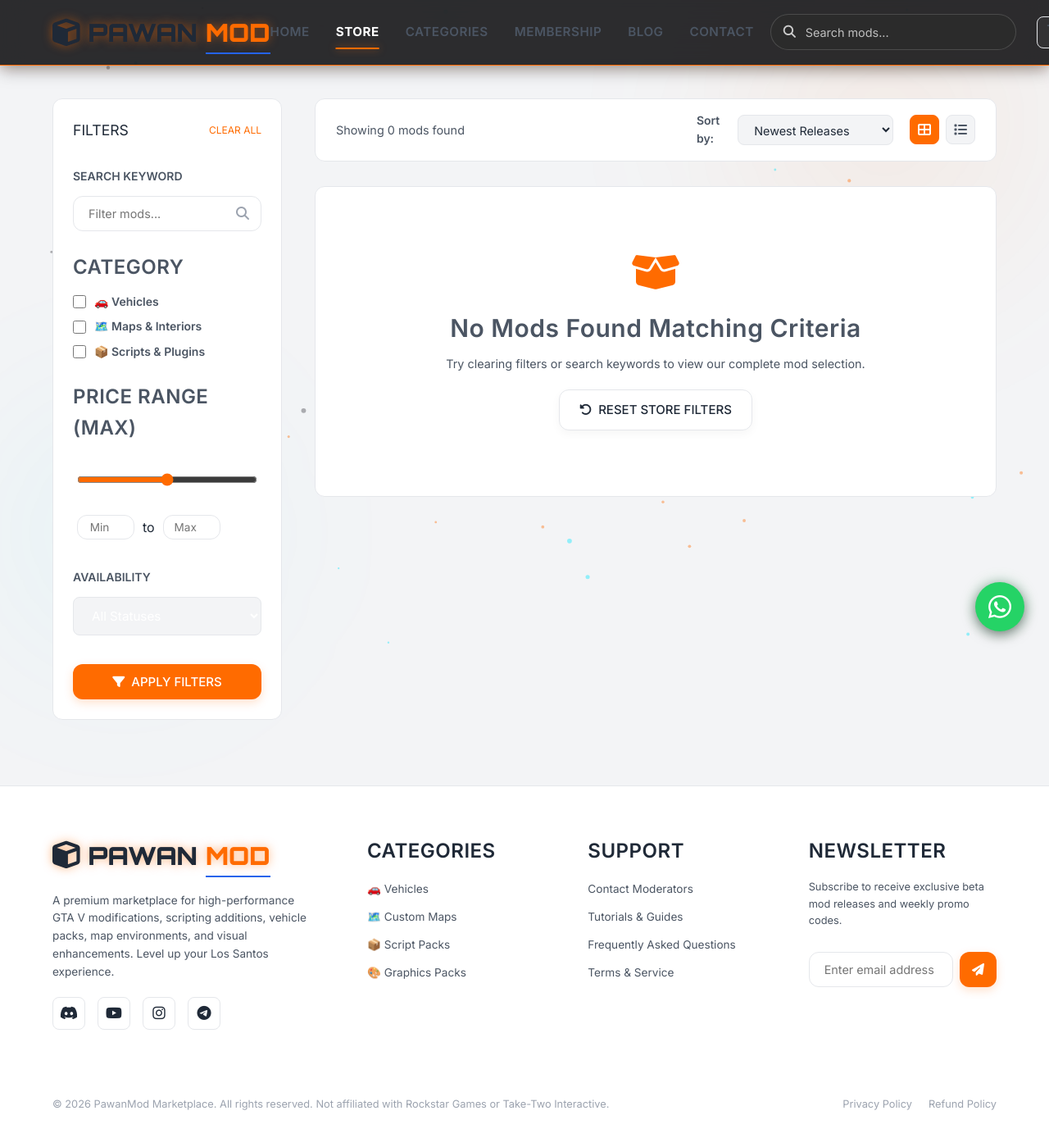
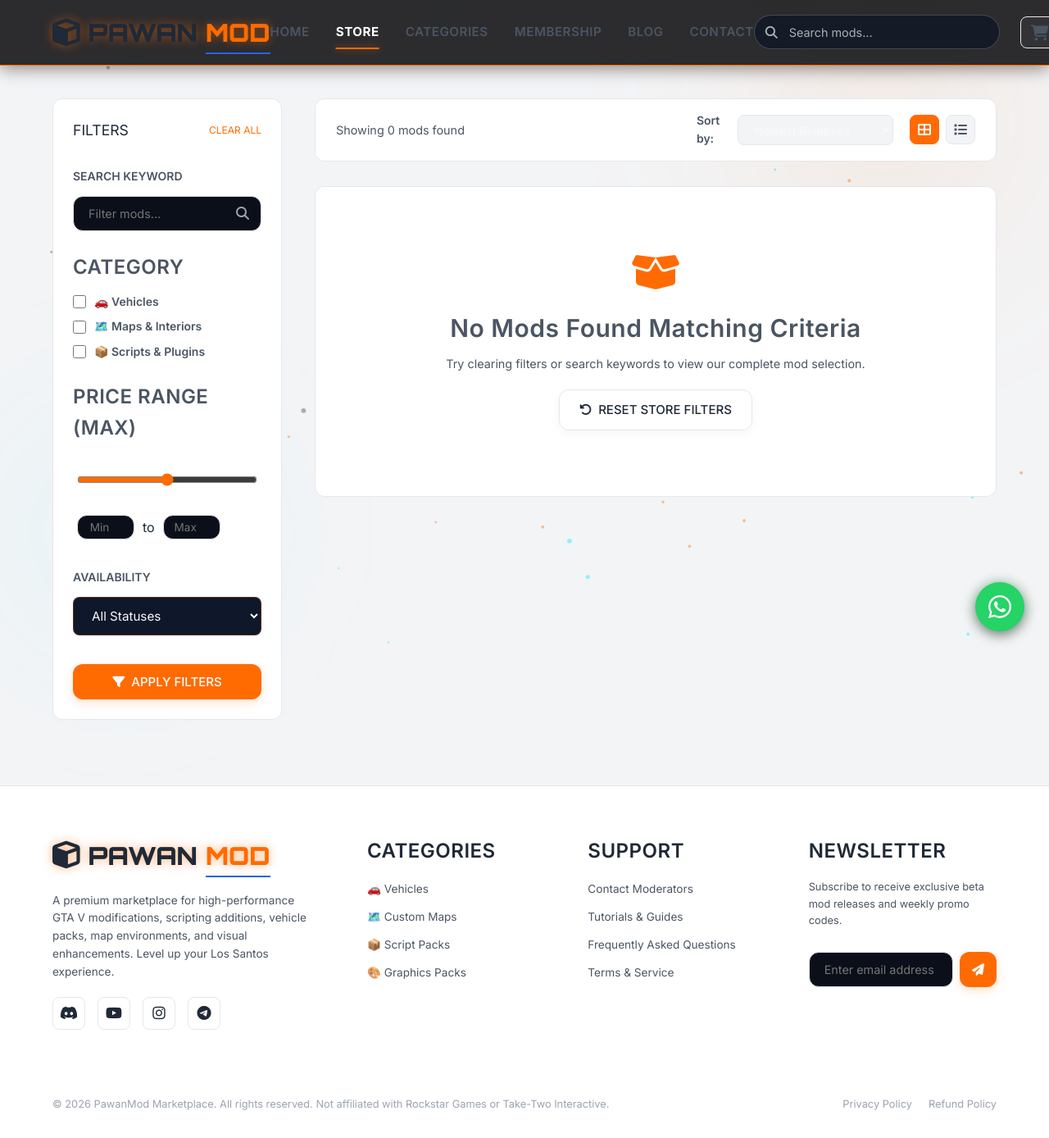
Before and after one commit to Tsrinivas123/gtav-mods, a Django app: page /store/ in a window 1280 px wide; the page is wider, and only the part inside the window is pictured. Shown: that part at 82% size. Run offline with Django 5.2, Linux system fonts and the light colour scheme; data that the repository does not hold is empty.

Commit message:
Fix availability dropdown, search bar, and coupon toggle UI

```diff
--- a/static/css/style.css
+++ b/static/css/style.css
@@ -121,11 +121,25 @@ textarea {
   padding: 12px 18px;
   border-radius: var(--border-radius);
   border: 1px solid var(--card-border);
-  background: white;
-  color: var(--color-text-primary);
+  background: #0B0F19;
+  color: #F8FAFC;
   font-family: 'Inter', 'Segoe UI', Roboto, Helvetica, Arial, sans-serif;
   font-size: 0.9rem;
   transition: var(--transition-smooth);
+}
+
+select option {
+  background-color: #0F172A !important;
+  color: #F8FAFC !important;
+  font-size: 0.9rem !important;
+  padding: 10px 14px !important;
+}
+
+select option:hover,
+select option:focus,
+select option:checked {
+  background-color: #FF6B00 !important;
+  color: #FFFFFF !important;
 }
 
 .form-input:focus,
@@ -137,8 +151,8 @@ input[type="url"]:focus,
 select:focus,
 textarea:focus {
   outline: none;
-  border-color: var(--accent-cyan);
-  box-shadow: 0 0 0 3px rgba(37, 99, 235, 0.1);
+  border-color: var(--accent-orange, #FF6B00);
+  box-shadow: 0 0 0 3px rgba(255, 107, 0, 0.2);
 }
 
 ul {
@@ -404,89 +418,72 @@ header {
 /* Wide Search Bar Redesign - Stable Width constraints */
 .header-search {
   position: relative;
-  width: 320px;
-  display: flex;
-  justify-content: flex-end;
+  width: 300px;
+  display: flex;
+  align-items: center;
 }
 
 .header-search input {
-  width: 300px;
-  height: 44px;
-  background: #2b2b2b;
-  border: 1px solid rgba(255, 255, 255, 0.15);
-  border-radius: 22px;
-  padding: 0 16px 0 42px;
-  color: white;
+  width: 100% !important;
+  height: 42px;
+  background: #141A26 !important;
+  border: 1px solid rgba(255, 255, 255, 0.2) !important;
+  border-radius: 22px !important;
+  padding: 0 16px 0 42px !important;
+  color: #FFFFFF !important;
   font-family: 'Inter', 'Segoe UI', Roboto, Helvetica, Arial, sans-serif !important;
-  font-size: 0.9rem;
+  font-size: 0.9rem !important;
   outline: none !important;
-  box-shadow: none;
-  transition: width 0.3s cubic-bezier(0.4, 0, 0.2, 1), border-color 0.3s ease, box-shadow 0.3s ease;
+  box-shadow: none !important;
+  transition: all 0.25s ease !important;
 }
 
 .header-search input::placeholder {
-  color: rgba(255, 255, 255, 0.7);
+  color: rgba(255, 255, 255, 0.65) !important;
   font-family: 'Inter', 'Segoe UI', Roboto, Helvetica, Arial, sans-serif !important;
-  opacity: 1;
+  opacity: 1 !important;
 }
 
 .header-search input:focus {
-  width: 320px;
-  border-color: #ff7a00;
-  box-shadow: 0 0 15px rgba(255, 122, 0, 0.18) !important;
-  outline: none !important;
-}
-
-.header-search i {
+  border-color: #FF6B00 !important;
+  box-shadow: 0 0 12px rgba(255, 107, 0, 0.3) !important;
+  background: #0B0F19 !important;
+}
+
+.header-search .header-search-btn {
   position: absolute;
-  left: 36px;
+  left: 14px;
   top: 50%;
   transform: translateY(-50%);
-  color: #cccccc;
+  background: none;
+  border: none;
+  padding: 0;
+  margin: 0;
+  color: rgba(255, 255, 255, 0.65);
+  cursor: pointer;
+  display: flex;
+  align-items: center;
+  justify-content: center;
   font-size: 0.95rem;
-  pointer-events: none;
-  transition: left 0.3s cubic-bezier(0.4, 0, 0.2, 1), color 0.3s ease;
-}
-
-.header-search input:focus + i {
-  left: 16px;
-  color: #ff7a00;
-}
-
-/* Responsive Search Bar overrides to prevent layout shifts */
-@media (max-width: 1200px) {
-  .header-search {
-    width: 280px;
-  }
-  .header-search input {
-    width: 260px;
-  }
-  .header-search input:focus {
-    width: 280px;
-  }
-  .header-search i {
-    left: 36px;
-  }
-  .header-search input:focus + i {
-    left: 16px;
-  }
+  transition: color 0.2s ease;
+  z-index: 2;
+}
+
+.header-search input:focus ~ .header-search-btn,
+.header-search .header-search-btn:hover {
+  color: #FF6B00;
+}
+
+.header-search .header-search-btn i {
+  position: static !important;
+  transform: none !important;
+  color: inherit !important;
+  font-size: inherit !important;
 }
 
 @media (max-width: 991px) {
   .header-search {
-    width: 260px;
-  }
-  .header-search input {
-    width: 240px;
-  }
-  .header-search input:focus {
-    width: 260px;
-  }
-  .header-search i {
-    left: 36px;
-  }
-  .header-search input:focus + i {
-    left: 16px;
+    width: 250px;
   }
 }
 
@@ -494,12 +491,6 @@ header {
   .header-search {
     width: 100%;
     margin: 10px 0;
-  }
-  .header-search input {
-    width: 100% !important;
-  }
-  .header-search i {
-    left: 16px !important;
   }
 }
 
--- a/templates/base.html
+++ b/templates/base.html
@@ -62,7 +62,7 @@
         <!-- Search Bar -->
         <form action="{% url 'marketplace:store' %}" method="GET" class="header-search" role="search">
           <input type="text" name="search" id="headerSearchInput" placeholder="Search mods..." value="{{ search_query|default:'' }}" aria-label="Search mods catalogue">
-          <button type="submit" style="background:none; border:none; color:inherit; cursor:pointer;" aria-label="Submit search">
+          <button type="submit" class="header-search-btn" aria-label="Submit search">
             <i class="fa-solid fa-magnifying-glass"></i>
           </button>
         </form>
--- a/templates/store.html
+++ b/templates/store.html
@@ -89,11 +89,11 @@
         <!-- Stock Status Section -->
         <div class="filter-section">
           <label for="stockStatusSelect" class="filter-section-title" style="display: block;">Availability</label>
-          <select id="stockStatusSelect" name="stock_status" class="form-input autosubmit-filter" style="width: 100%;" aria-label="Availability status filter">
-            <option value="">All Statuses</option>
-            <option value="available" {% if stock_status == 'available' %}selected{% endif %}>Available</option>
-            <option value="coming_soon" {% if stock_status == 'coming_soon' %}selected{% endif %}>Coming Soon</option>
-            <option value="deprecated" {% if stock_status == 'deprecated' %}selected{% endif %}>Deprecated</option>
+          <select id="stockStatusSelect" name="stock_status" class="form-input autosubmit-filter" style="width: 100%; color: #F8FAFC; background-color: #0F172A; border: 1px solid rgba(255, 107, 0, 0.3);" aria-label="Availability status filter">
+            <option value="" style="background-color: #0F172A; color: #F8FAFC;">All Statuses</option>
+            <option value="available" {% if stock_status == 'available' %}selected{% endif %} style="background-color: #0F172A; color: #F8FAFC;">Available</option>
+            <option value="coming_soon" {% if stock_status == 'coming_soon' %}selected{% endif %} style="background-color: #0F172A; color: #F8FAFC;">Coming Soon</option>
+            <option value="deprecated" {% if stock_status == 'deprecated' %}selected{% endif %} style="background-color: #0F172A; color: #F8FAFC;">Deprecated</option>
           </select>
         </div>
 
```
Also changed, not shown: templates/admin_custom/settings.html (+72 -21 lines).
